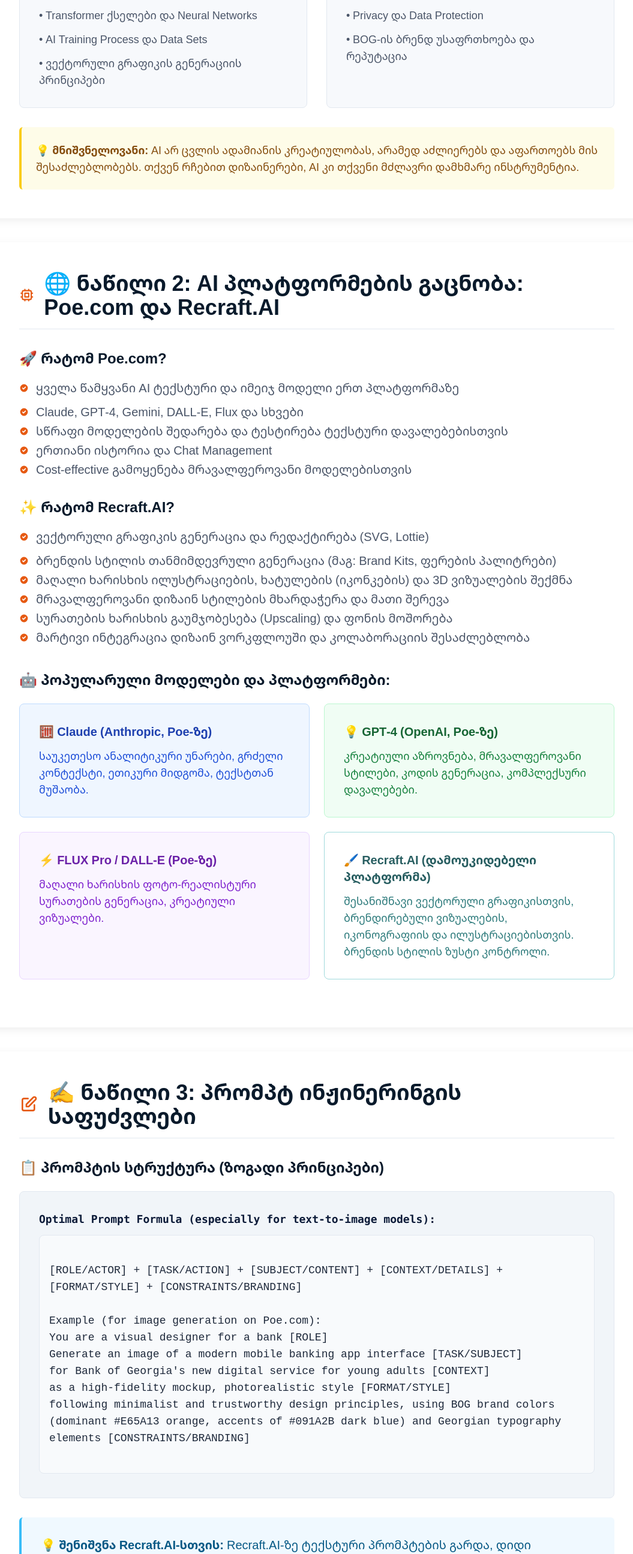
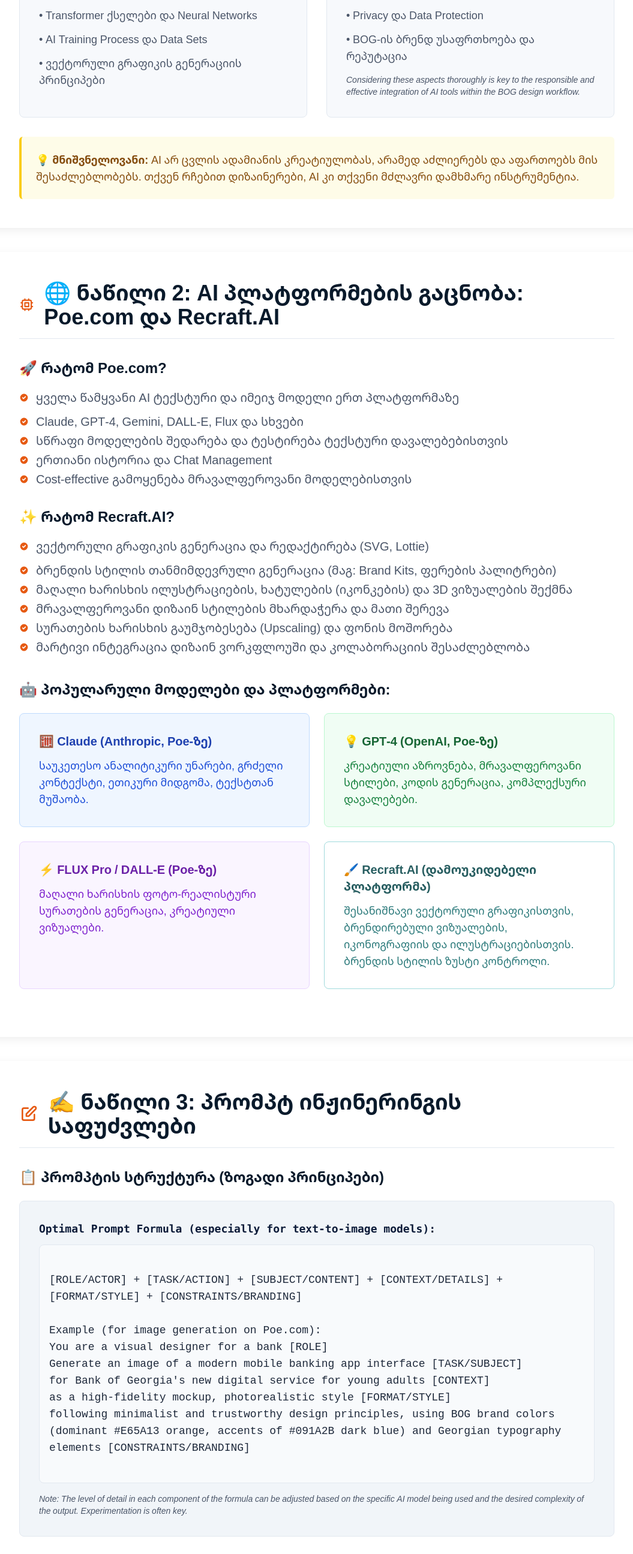
Before and after one commit to Johnnyparadisein/BOGDESIGNDAY-1, a plain HTML site: page index.html in a window 1280 px wide. Shown: the part 1260-3851 px from the top of the page at 60% size, without its empty margins (112-1167 px from the left). Drawn offline with nearby package versions, Linux system fonts and the light colour scheme.

Commit message:
Subtly enhance content clarity and emphasis

```diff
--- a/index.html
+++ b/index.html
@@ -158,6 +158,7 @@
                                 <li>• Privacy და Data Protection</li>
                                 <li>• BOG-ის ბრენდ უსაფრთხოება და რეპუტაცია</li>
                             </ul>
+                            <p class="text-sm text-bogMediumText mt-4"><em>Considering these aspects thoroughly is key to the responsible and effective integration of AI tools within the BOG design workflow.</em></p>
                         </div>
                     </div>
 
@@ -242,6 +243,7 @@ for Bank of Georgia's new digital service for young adults [CONTEXT]
 as a high-fidelity mockup, photorealistic style [FORMAT/STYLE]
 following minimalist and trustworthy design principles, using BOG brand colors (dominant #E65A13 orange, accents of #091A2B dark blue) and Georgian typography elements [CONSTRAINTS/BRANDING]
                             </div>
+                            <p class="text-sm text-bogMediumText mt-4"><em>Note: The level of detail in each component of the formula can be adjusted based on the specific AI model being used and the desired complexity of the output. Experimentation is often key.</em></p>
                         </div>
                     </div>
 
```
